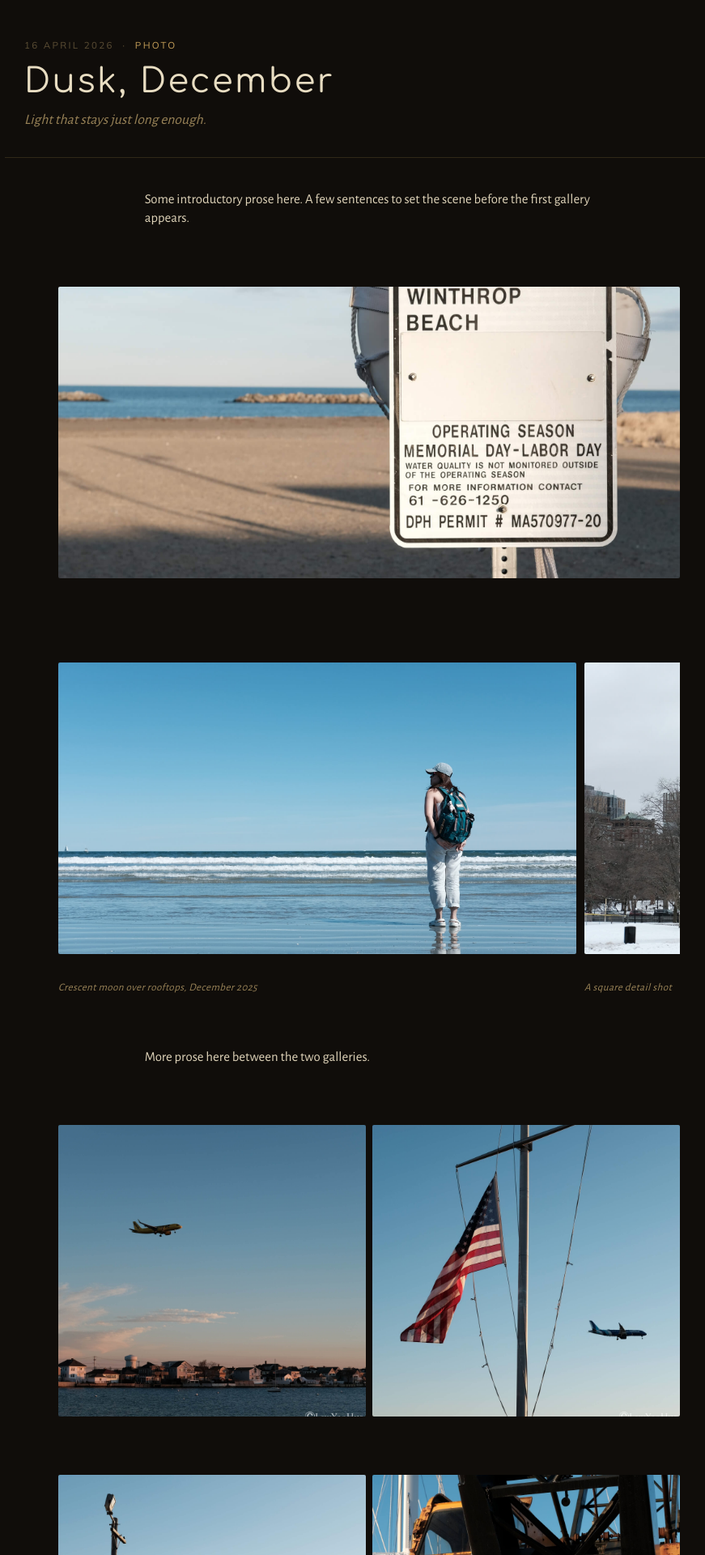
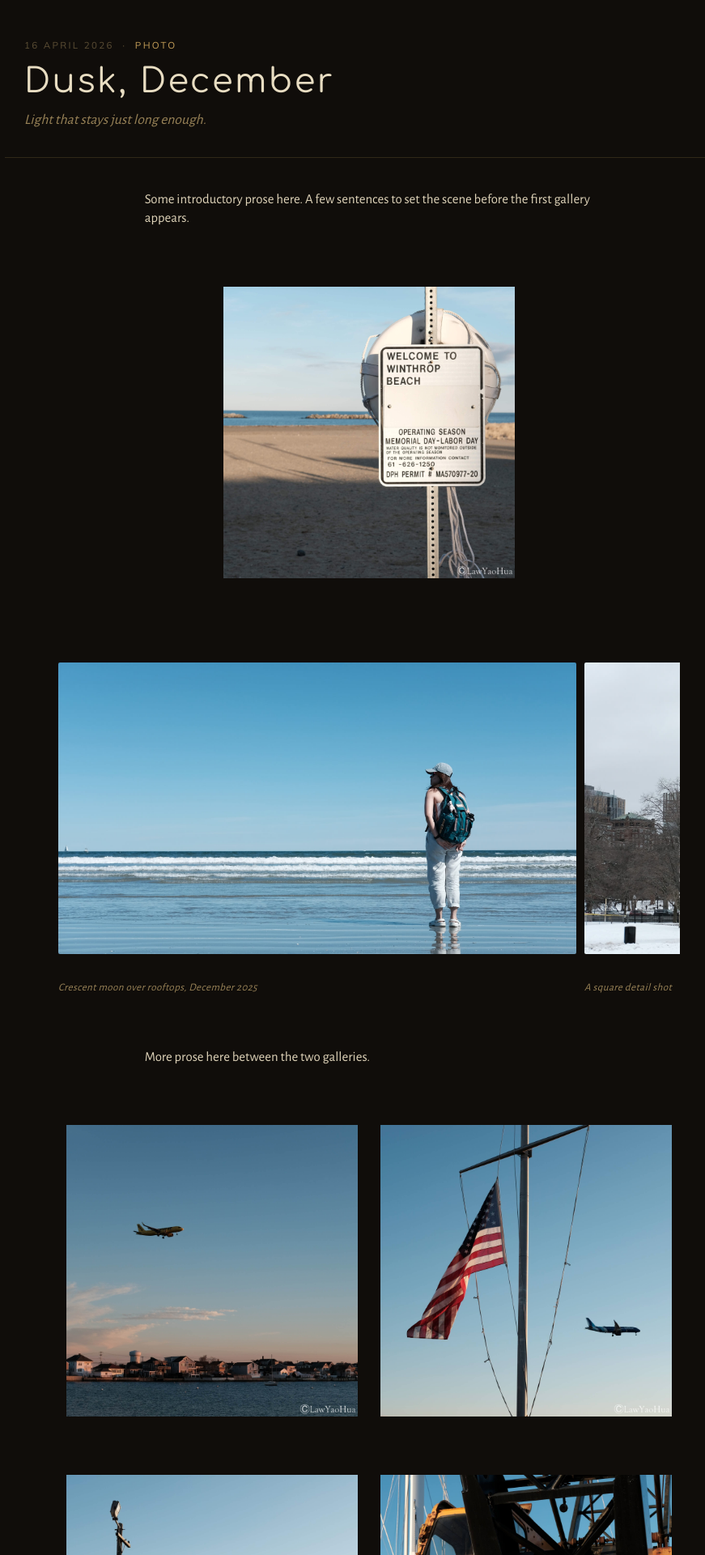
Before and after one commit to yhlreporter/site, a Jekyll site: the page built from _posts/2026-04-16-dusk-december.md, in a window 1280 px wide. Shown: the top 1920 px of the page at 81% size, without its empty margins (184-1055 px from the left). Built offline with Jekyll 4.4.1, drawn with Linux system fonts in a browser that asks for light colours; comment, search, counter and statistics services are not loaded.

Commit message:
Update gallery.css

```diff
--- a/assets/css/gallery.css
+++ b/assets/css/gallery.css
@@ -231,6 +231,7 @@
   width: 100%;
   height: auto;
   max-height: 40vh;
+  object-fit: contain;
   display: block;
   border-radius: 2px;
   transition:
```
